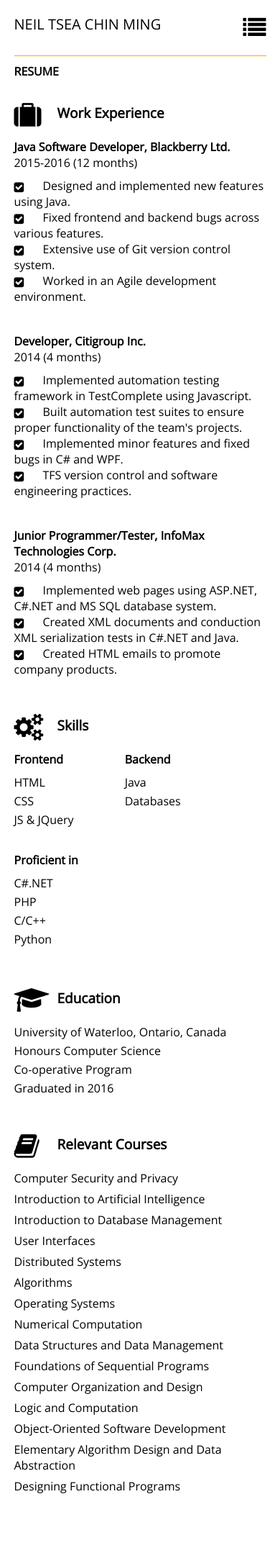
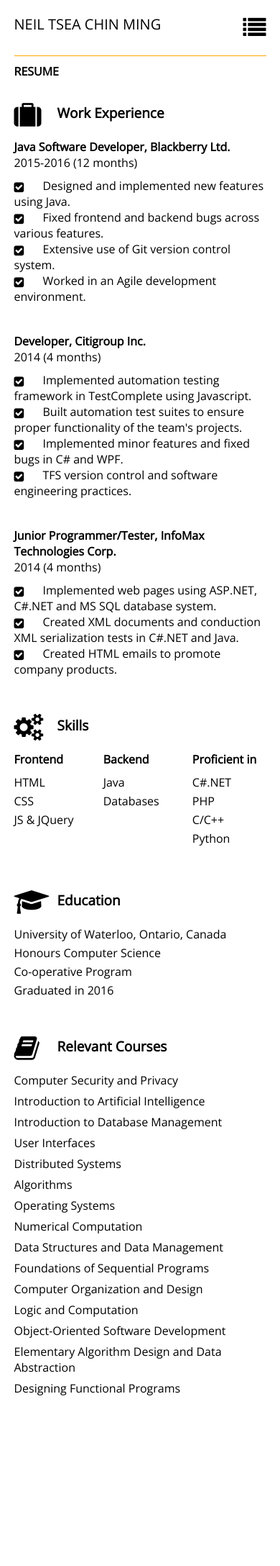
Before and after one commit to neiltcm/neiltcm.github.io, a Jekyll site: the page built from resume.html, in a window 390 px wide. Shown: the whole page at 72% size. Built offline with Jekyll 4.4.1, drawn with Linux system fonts in a browser that asks for light colours; nearby versions of some CDN libraries; after the commit the page ends 2040 px from its top, so only the background shows below that.

Commit message:
Fixed display issue with skill section

```diff
--- a/css/style.css
+++ b/css/style.css
@@ -254,7 +254,8 @@ p {
 	}
 
 	.skill-section {
-		margin: 0 0 30px 0;
+		min-width: 140px;
+		margin-bottom: 30px;
 	}
 
 	.last-skill {
@@ -266,15 +267,15 @@ p {
 	#container {
 		width: 450px;
 	}
+
+	.skill-section {
+		min-width: 120px;
+	}
 }
 
 @media (max-width: 500px) {
 	#container {
 		width: 415px;
-	}
-
-	.skill-section {
-		min-width: 150px;
 	}
 }
 
@@ -339,4 +340,8 @@ p {
 		width: 270px;
 		height: 180px;
 	}
+
+	.skill-section {
+		min-width: 100px;
+	}
 }
```
